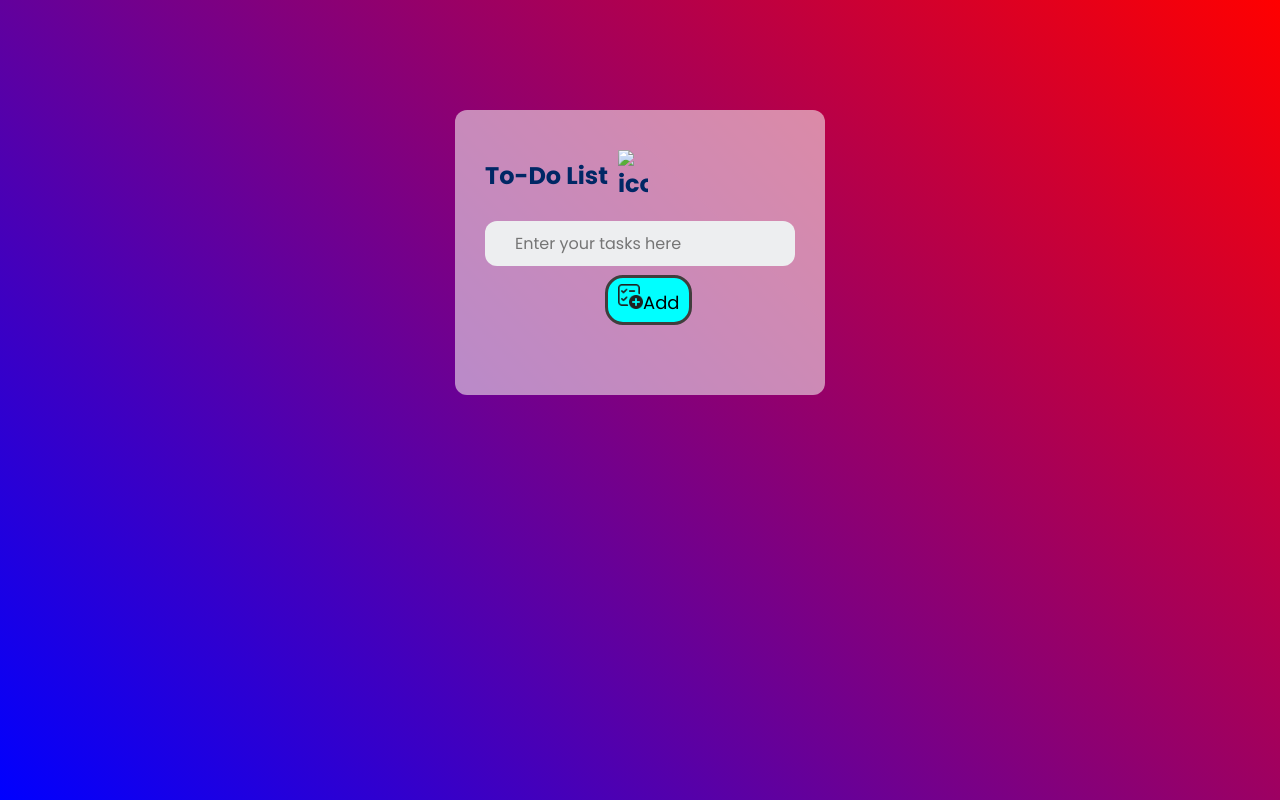
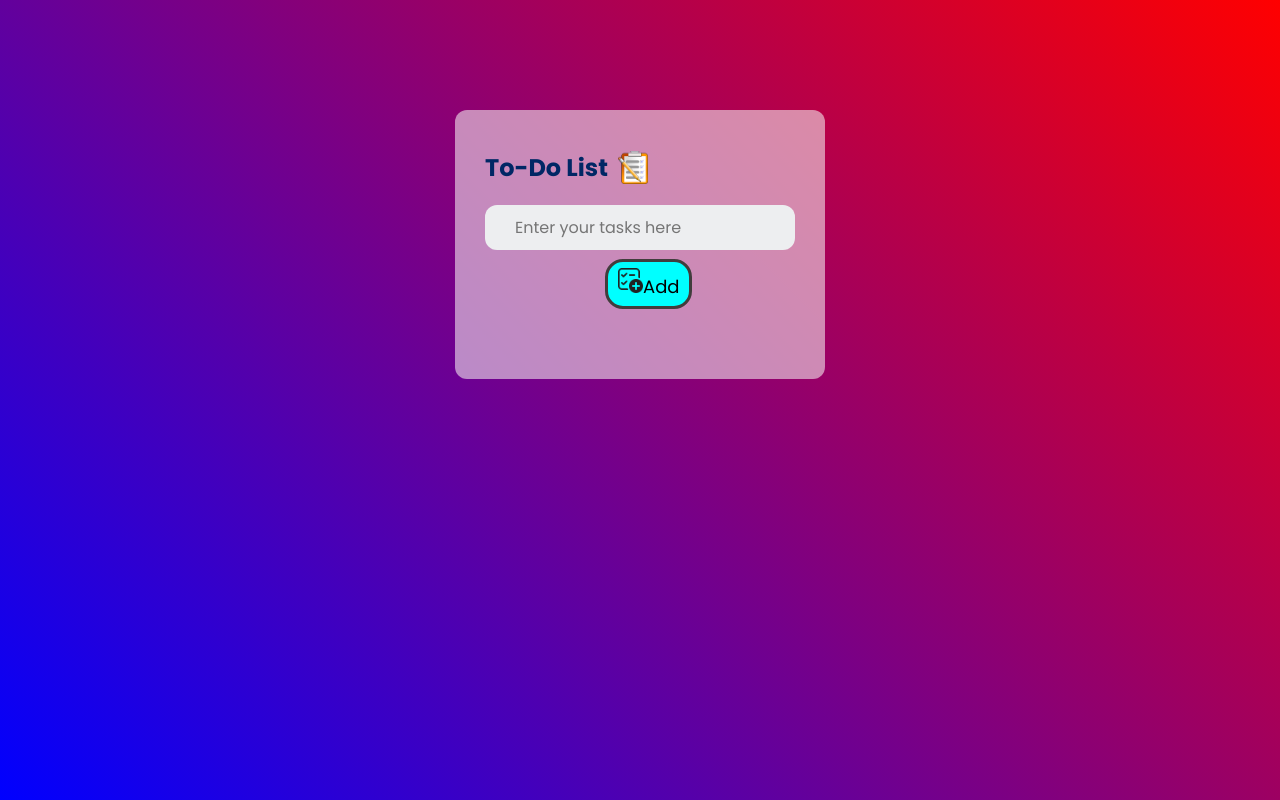
Before and after one commit to shivam15102005/Brainwave_Matrix_intern-Task1, a plain HTML site: page index.html in a window 1280 px wide. Drawn offline with Linux system fonts and the light colour scheme.

Commit message:
Update index.html

```diff
--- a/index.html
+++ b/index.html
@@ -9,7 +9,7 @@
   <body>
     <div class="container">
       <div class="todo">
-        <h2>To-Do List <img src="to.to.list.webp" alt="icon" /></h2>
+        <h2>To-Do List <img src="to.do.list_icon.webp" alt="icon" /></h2>
         <div class="row">
           <input type="text" id="input-box" placeholder="Enter your tasks here" autofocus >
         </div>
```
